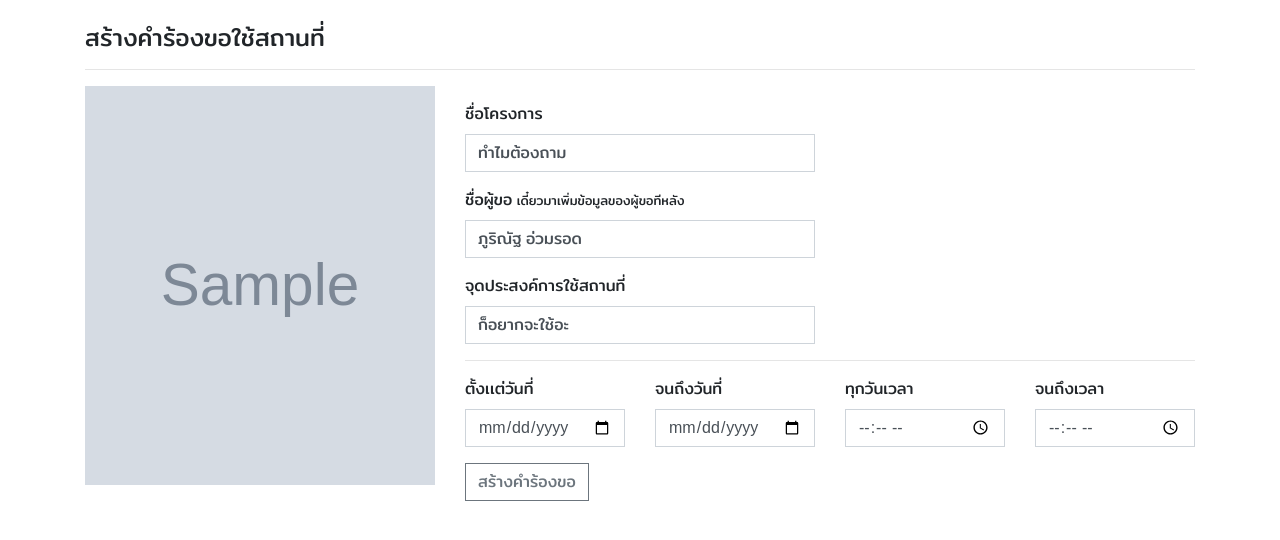
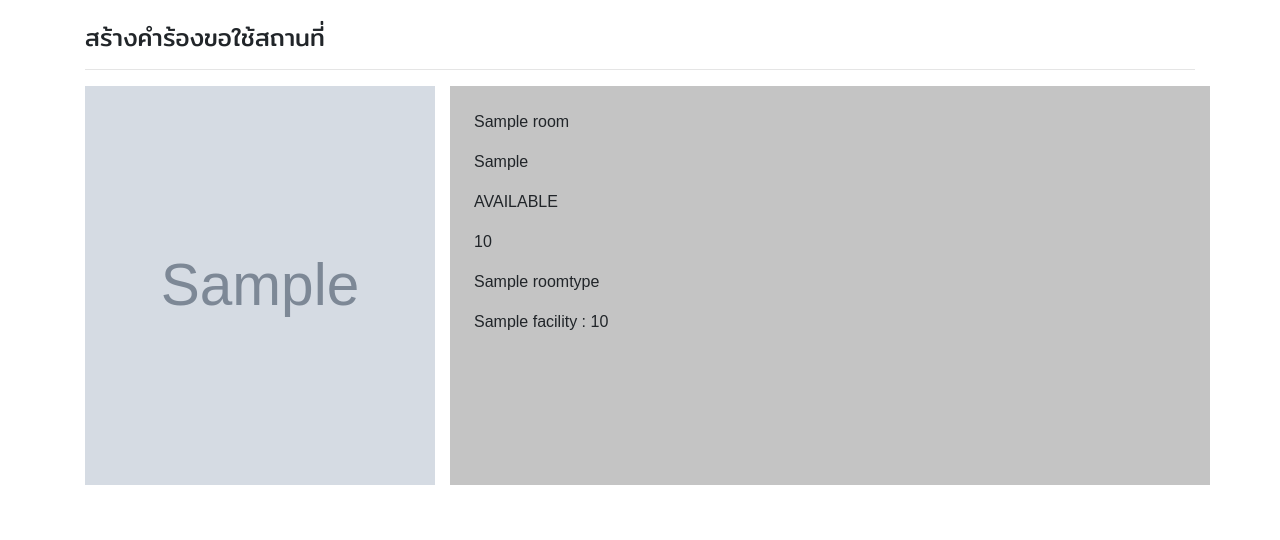
Before and after one commit to gearprn/IT-booking-system, a Django app: page /book/1 in a window 1280 px wide. Shown: the part 58-598 px from the top of the page. Run offline with Django 3.2, Linux system fonts and the light colour scheme; tables that the repository leaves empty hold one stand-in row (values such as "Sample post"); grey boxes marked "Sample" are stand-in pictures; some libraries are stand-ins or nearby versions.

Commit message:
update: mainapp's views, booking.html
update:
- index view to match google auth
- book view add more context
- booking.html add more context to match its view

```diff
--- a/BookingSystem/BookingSystem/settings.py
+++ b/BookingSystem/BookingSystem/settings.py
@@ -165,3 +165,7 @@ SOCIALACCOUNT_PROVIDERS = {
         }
     }
 }
+
+# set login required
+LOGIN_URL = '/accounts/google/login/'
+LOGIN_REDIRECT_URL = '/'
--- a/BookingSystem/mainapp/templates/booking.html
+++ b/BookingSystem/mainapp/templates/booking.html
@@ -1,4 +1,5 @@
 {% extends 'base.html' %}
+{% load socialaccount %}
 {% block content %}
     <div class="mt-4">
         <h4>สร้างคำร้องขอใช้สถานที่</h4>
@@ -7,8 +8,17 @@
             <div class="col-4">
                 <img src="{{ room.photo.url }}" class="w-100 event-img">
             </div>
-            <div class="col-8">
-                <form action="{% url 'createBook' roomId=room.id %}" method="post">
+            <div class="col-8 p-4 bg-gray">
+                <p>{{ room.name }}</p>
+                <p>{{ room.location }}</p>
+                <p>{{ room.availableStatus }}</p>
+                <p>{{ room.size }}</p>
+                <p>{{ room.roomType.typeTitle }}</p>
+                {% for fac in facilities %}
+                    <p>{{fac.facility.name}} : {{fac.amount}}</p>
+                {% endfor %}
+            </div>
+                {% comment %} <form action="{% url 'createBook' roomId=room.id %}" method="post">
                 {% csrf_token %}
 
                     <div class="row mt-3">
@@ -56,9 +66,13 @@
                         </div>
 
                     </div>
-                    <button type="submit" class="btn btn-outline-secondary mt-3">สร้างคำร้องขอ</button>
-                </form>
-            </div>
+                    {% if user.is_authenticated %}
+                        <button type="submit" class="btn btn-outline-secondary mt-3">สร้างคำร้องขอ</button>
+                    {% else %}
+                        <a class="btn btn-outline-secondary mt-3" href="{% provider_login_url 'google' %}">เข้าสู้ระบบ</a>
+                    {% endif %}
+
+                </form> {% endcomment %}
         </div>
     </div>
     <style scoped>
@@ -67,5 +81,9 @@
             height: 399px;
             object-fit: cover;
         }
+
+        .bg-gray {
+            background: #C4C4C4;
+        }
     </style>
 {% endblock content %}
--- a/BookingSystem/mainapp/views.py
+++ b/BookingSystem/mainapp/views.py
@@ -1,11 +1,14 @@
 from django.contrib.auth import logout
 from django.shortcuts import render, redirect
-from mainapp.models import Room, Booking
+from mainapp.models import Room, Booking, Student, RoomType_Facility
+from django.contrib.auth.decorators import login_required
 from django.contrib.auth.models import User
+
 import datetime
 
 # Create your views here.
 
+@login_required
 def sign_out(request):
     """ sign user out and redirect to index.html  """
     logout(request)
@@ -17,33 +20,67 @@ def index(request):
     # get all room
     rooms = Room.objects.all()
     context['rooms'] = rooms
+    return render(request, template_name='index.html', context=context)
 
-    return render(request, template_name='index.html', context=context)
+    if request.user.is_authenticated:
+        print('Authenticated.')
+        stdId = request.user.email.split('@')[0]
+        student = Student.objects.filter(studentId=stdId)
+
+        # do noting if already create object
+        if student.exists():
+            pass
+
+        # create new object after first time sign in
+        else:
+            if stdId.isdigit():
+                print('User\'s student')
+                year = ((datetime.datetime.now().year + 543) % 100) - int(stdId[0:2])
+                year = 1 if year == 0 else year
+                print(year, stdId)
+                std = Student.objects.create(
+                    year = year,
+                    studentId = stdId
+                )
+            else:
+                # do nothing
+                print('User\'s personnel')
+
+    # user is unauthenticated
+    else:
+        print('unauthenticated')
+        return render(request, template_name='index.html', context=context)
 
 def book(request, roomId):
     context = {}
 
     # get specific room for booking
     room = Room.objects.get(id=roomId)
+    facility = RoomType_Facility.objects.filter(roomType_id=room.roomType.id)
+
     context['room'] = room
+    context['facilities'] = facility
 
     return render(request, template_name='booking.html', context=context)
 
+@login_required(redirect_field_name="index")
 def createBook(request, roomId):
     context = {}
 
     booking = Booking.objects.create(
+        # request data
         title = request.POST.get('title'),
         purpose = request.POST.get('purpose'),
 
+        # time data
         startDate = request.POST.get('startDate'),
         endDate = request.POST.get('endDate'),
         startTime = request.POST.get('startTime'),
         endTime = request.POST.get('endTime'),
-
         bookDate = datetime.datetime.now(),
 
-        bookBy_id = 1
+        # booker date
+        bookBy_id = request.user.id
     )
     return redirect('index')
 
```
Also changed, not shown: BookingSystem/mainapp/migrations/0001_initial.py, BookingSystem/mainapp/migrations/0002_student.py (deleted), 1 other file.
